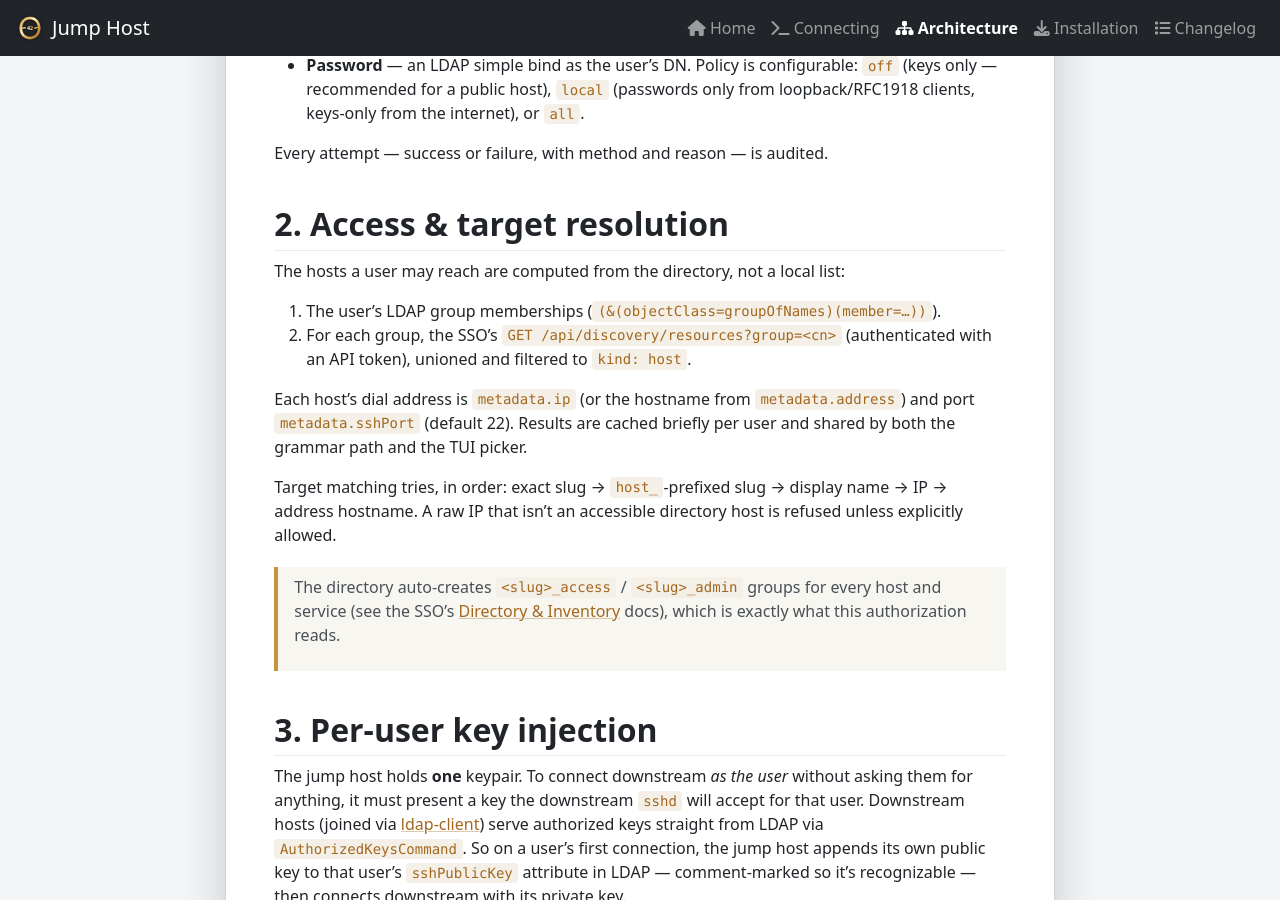
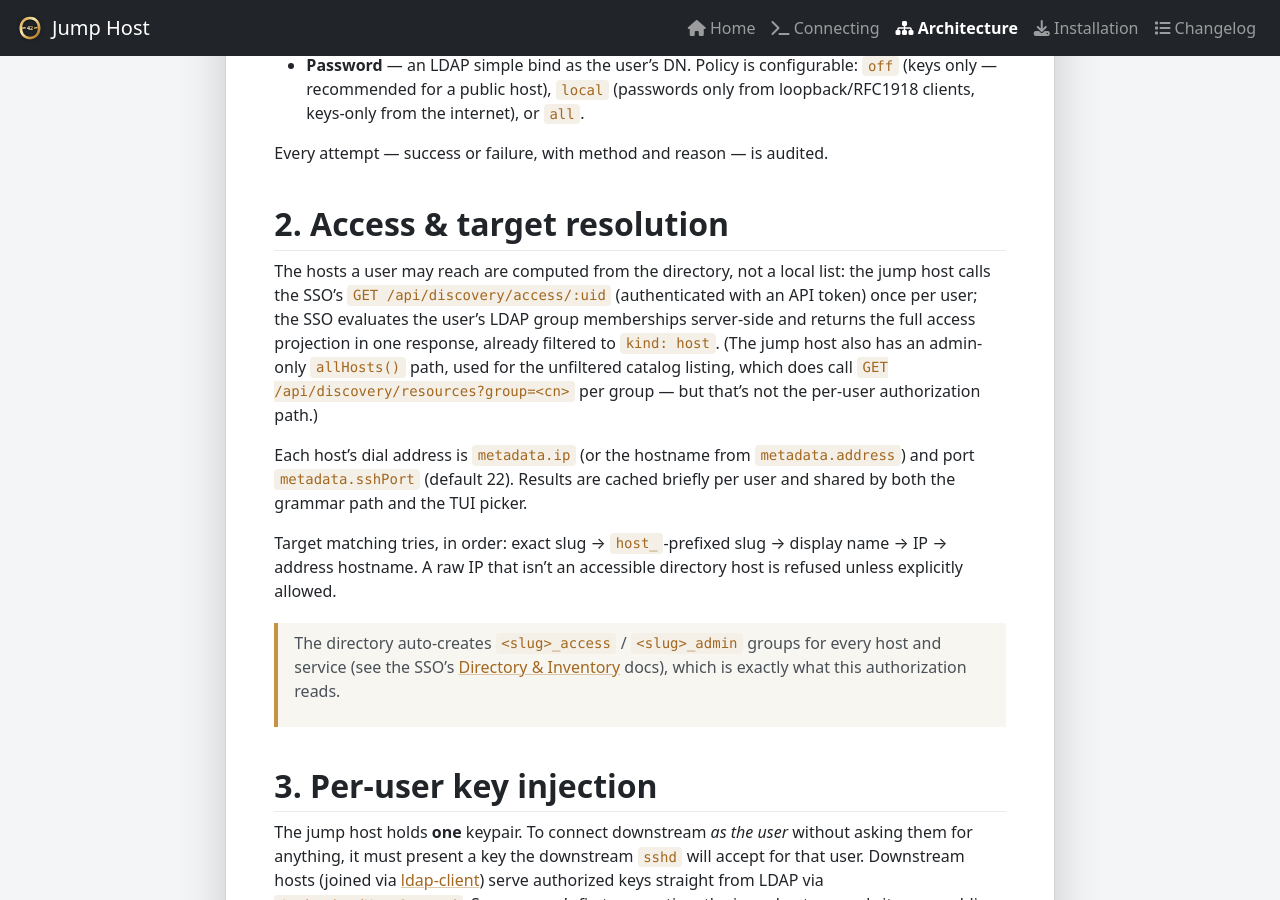
Before and after one commit to theta42/jump-host, a Jekyll site: the page built from docs/architecture.md, in a window 1280 px wide and 900 px high, scrolled down 690 px. Built offline with Jekyll 4.4.1, drawn with Linux system fonts in a browser that asks for light colours.

Commit message:
docs: correct host-access authorization model description
README.md and docs/architecture.md described authorization as a client-side
loop over each of a user's LDAP groups, calling the SSO's
GET /api/discovery/resources?group=<cn> once per group. The actual code
(utils/access.js, accessibleHosts()) makes a single call to the SSO's
GET /api/discovery/access/:uid, which resolves the user's groups
server-side and returns the full access projection in one response.

Co-Authored-By: Claude Sonnet 5 <noreply@anthropic.com>
Claude-Session: https://claude.ai/code/session_0113gCdnfSCuZr6xvPDxTo3D

```diff
--- a/docs/architecture.md
+++ b/docs/architecture.md
@@ -41,11 +41,13 @@ Every attempt — success or failure, with method and reason — is audited.
 ## 2. Access & target resolution
 
 The hosts a user may reach are computed from the directory, not a local list:
-
-1. The user's LDAP group memberships (`(&(objectClass=groupOfNames)(member=…))`).
-2. For each group, the SSO's
-   `GET /api/discovery/resources?group=<cn>` (authenticated with an API token),
-   unioned and filtered to `kind: host`.
+the jump host calls the SSO's `GET /api/discovery/access/:uid` (authenticated
+with an API token) once per user; the SSO evaluates the user's LDAP group
+memberships server-side and returns the full access projection in one
+response, already filtered to `kind: host`. (The jump host also has an
+admin-only `allHosts()` path, used for the unfiltered catalog listing, which
+does call `GET /api/discovery/resources?group=<cn>` per group — but that's
+not the per-user authorization path.)
 
 Each host's dial address is `metadata.ip` (or the hostname from
 `metadata.address`) and port `metadata.sshPort` (default 22). Results are cached
--- a/nodejs/package.json
+++ b/nodejs/package.json
@@ -1,6 +1,6 @@
 {
   "name": "t42-jump-host",
-  "version": "1.19.0",
+  "version": "1.19.1",
   "description": "SSH jump host for the theta42 stack — LDAP-authenticated, directory-driven host bridging with audit and metrics",
   "author": [
     {
```
Also changed, not shown: CHANGELOG.md, README.md, docs/images/audit.png, docs/images/dashboard.png, docs/images/login.png, docs/images/sessions.png, 1 other file.
